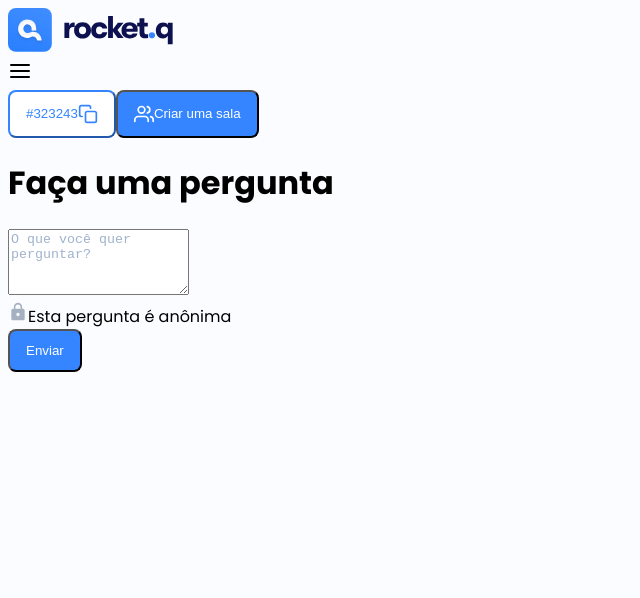
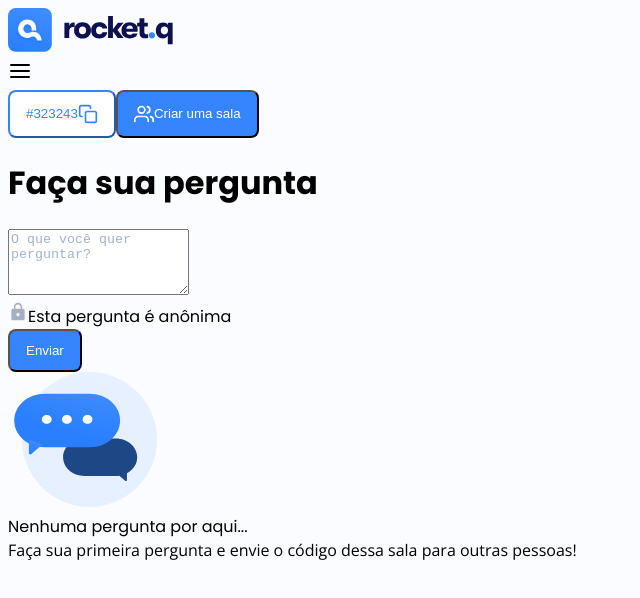
Before and after one commit to luscas/rocket.q, a Next.js app: page /dashboard in a window 1280 px wide. Shown: the top 598 px of the page, without its empty margins (0-640 px from the left). Built offline with nearby package versions, Linux system fonts and the light colour scheme.

Commit message:
Dashboard - Textarea (efeitos) e aviso

```diff
--- a/pages/dashboard.js
+++ b/pages/dashboard.js
@@ -1,19 +1,28 @@
+import { useState } from 'react'
 import Head from 'next/head'
 import Default from '../layouts/Default'
 import Button from '../components/button'
 
-const Dashboard = () => (
+const Dashboard = () => {
+  const [answer, setAnswer] = useState('')
+
+  return (
     <>
       <Head>
         <title>Dashboard - rocket.q</title>
       </Head>
 
       <Default>
-      <h1 className="font-bold text-3xl text-[#0D114F]">Faça uma pergunta</h1>
-      <div className="mt-6 rounded-tl-none rounded-lg grid p-3 border-2 border-[#A1B2CD]">
+        <h1 className="font-bold text-3xl text-[#0D114F]">Faça sua pergunta</h1>
+        <div
+          className={`mt-6 rounded-tl-none rounded-lg grid p-3 border-2 border-[${
+            answer.length > 0 ? '#3485FF' : '#A1B2CD'
+          }] hover:border-[#3485FF] transition-colors`}
+        >
           <textarea
-          className="bg-transparent w-full resize-none mb-2 outline-none"
+            className="bg-transparent w-full resize-none mb-2 outline-none text-[#0D114F]"
             placeholder="O que você quer perguntar?"
+            onChange={(e) => setAnswer(e.target.value)}
             rows={4}
           ></textarea>
 
@@ -36,8 +45,102 @@ const Dashboard = () => (
             <Button>Enviar</Button>
           </div>
         </div>
+
+        <div className="flex flex-col justify-center items-center text-center my-12">
+          <svg
+            width="149"
+            height="135"
+            viewBox="0 0 149 135"
+            fill="none"
+            xmlns="http://www.w3.org/2000/svg"
+          >
+            <circle
+              opacity="0.1"
+              cx="81.5"
+              cy="67.5"
+              r="67.5"
+              fill="url(#paint0_linear)"
+            />
+            <path
+              fill-rule="evenodd"
+              clip-rule="evenodd"
+              d="M76.4231 66.5012C64.6435 66.5012 55.0943 74.8799 55.0943 85.2155V85.2633C55.0943 95.5989 64.6435 103.978 76.4231 103.978H107.877C109.052 103.978 110.204 103.894 111.328 103.734L117.422 108.898C117.587 109.039 117.809 109.117 118.039 109.117C118.53 109.117 118.928 108.768 118.928 108.338L118.928 101.273C125.089 97.9914 129.206 92.0491 129.206 85.2633V85.2155C129.206 74.8799 119.656 66.5012 107.877 66.5012H76.4231Z"
+              fill="#1D4885"
+            />
+            <path
+              d="M81.5964 21.6649H36.6853C19.8573 21.6649 6.21558 33.6344 6.21558 48.3996C6.21558 63.1648 19.8573 75.1343 36.6853 75.1343H81.5964C98.4244 75.1343 112.066 63.1648 112.066 48.3996C112.066 33.6344 98.4244 21.6649 81.5964 21.6649Z"
+              fill="url(#paint1_linear)"
+            />
+            <path
+              fill-rule="evenodd"
+              clip-rule="evenodd"
+              d="M20.895 67.3577V81.3535C20.895 81.9688 21.4634 82.4675 22.1646 82.4675C22.4934 82.4675 22.8095 82.3555 23.0461 82.1552L34.7678 72.2316L20.895 67.3577Z"
+              fill="url(#paint2_linear)"
+            />
+            <path
+              d="M38.7484 51.7415C41.4655 51.7415 43.668 49.8089 43.668 47.4249C43.668 45.041 41.4655 43.1084 38.7484 43.1084C36.0314 43.1084 33.8289 45.041 33.8289 47.4249C33.8289 49.8089 36.0314 51.7415 38.7484 51.7415Z"
+              fill="white"
+            />
+            <path
+              d="M58.903 51.7415C61.62 51.7415 63.8226 49.8089 63.8226 47.4249C63.8226 45.041 61.62 43.1084 58.903 43.1084C56.186 43.1084 53.9834 45.041 53.9834 47.4249C53.9834 49.8089 56.186 51.7415 58.903 51.7415Z"
+              fill="white"
+            />
+            <path
+              d="M79.5334 51.7415C82.2504 51.7415 84.453 49.8089 84.453 47.4249C84.453 45.041 82.2504 43.1084 79.5334 43.1084C76.8164 43.1084 74.6138 45.041 74.6138 47.4249C74.6138 49.8089 76.8164 51.7415 79.5334 51.7415Z"
+              fill="white"
+            />
+            <defs>
+              <linearGradient
+                id="paint0_linear"
+                x1="175.583"
+                y1="-204.224"
+                x2="74.4065"
+                y2="149.495"
+                gradientUnits="userSpaceOnUse"
+              >
+                <stop stop-color="#5498FF" />
+                <stop offset="0.515625" stop-color="#428EFF" />
+                <stop offset="1" stop-color="#297FFF" />
+              </linearGradient>
+              <linearGradient
+                id="paint1_linear"
+                x1="132.909"
+                y1="-59.2221"
+                x2="111.458"
+                y2="89.2381"
+                gradientUnits="userSpaceOnUse"
+              >
+                <stop stop-color="#5498FF" />
+                <stop offset="0.515625" stop-color="#428EFF" />
+                <stop offset="1" stop-color="#297FFF" />
+              </linearGradient>
+              <linearGradient
+                id="paint2_linear"
+                x1="37.4995"
+                y1="44.5"
+                x2="25.337"
+                y2="83.5398"
+                gradientUnits="userSpaceOnUse"
+              >
+                <stop stop-color="#5498FF" />
+                <stop offset="0.515625" stop-color="#428EFF" />
+                <stop offset="1" stop-color="#297FFF" />
+              </linearGradient>
+            </defs>
+          </svg>
+
+          <div className="text-lg font-semibold text-[#0D114F] py-3">
+            Nenhuma pergunta por aqui...
+          </div>
+
+          <div className="font-opensans text-[#4D5E77] text-sm max-w-xs">
+            Faça sua primeira pergunta e envie o código dessa sala para outras
+            pessoas!
+          </div>
+        </div>
       </Default>
     </>
   )
+}
 
 export default Dashboard
--- a/styles/globals.css
+++ b/styles/globals.css
@@ -9,6 +9,10 @@
 }
 
 input {
+    font-family: 'Open Sans', sans-serif;
+}
+
+.font-opensans {
     font-family: 'Open Sans', sans-serif;
 }
 
```
Lines whose indentation alone changed are shown as unchanged.
